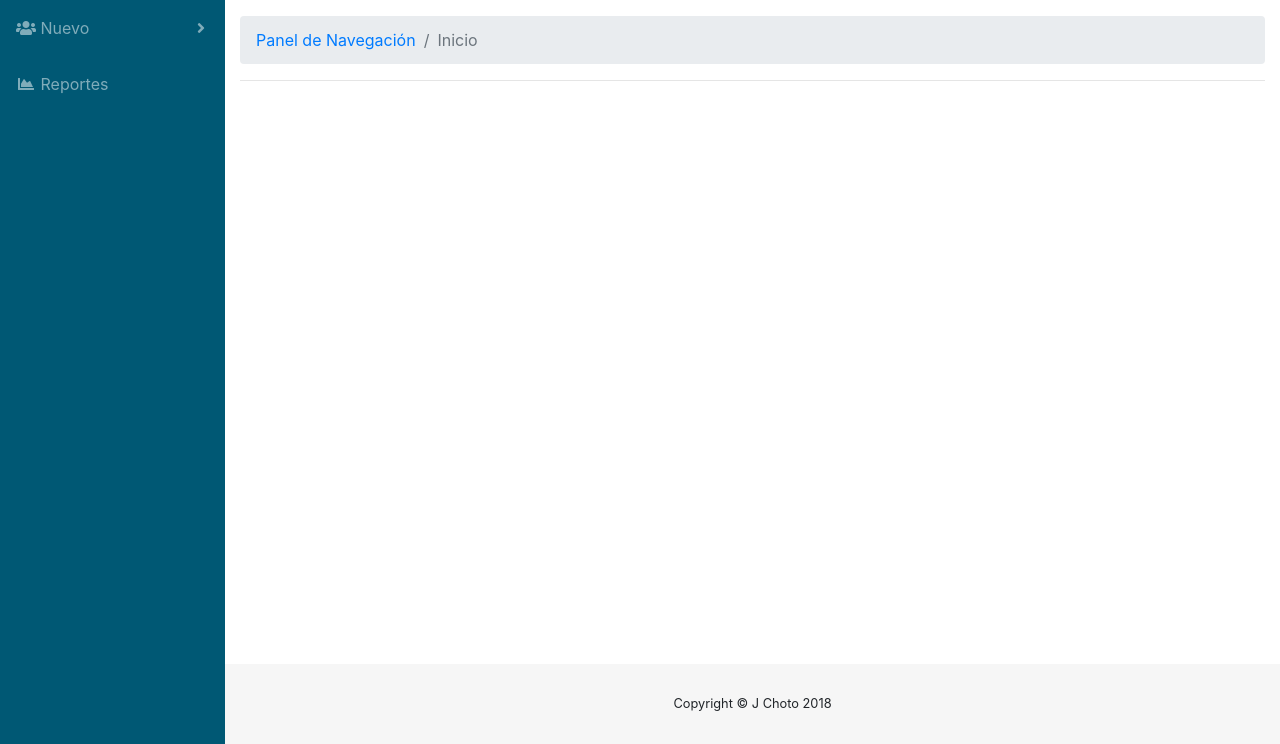
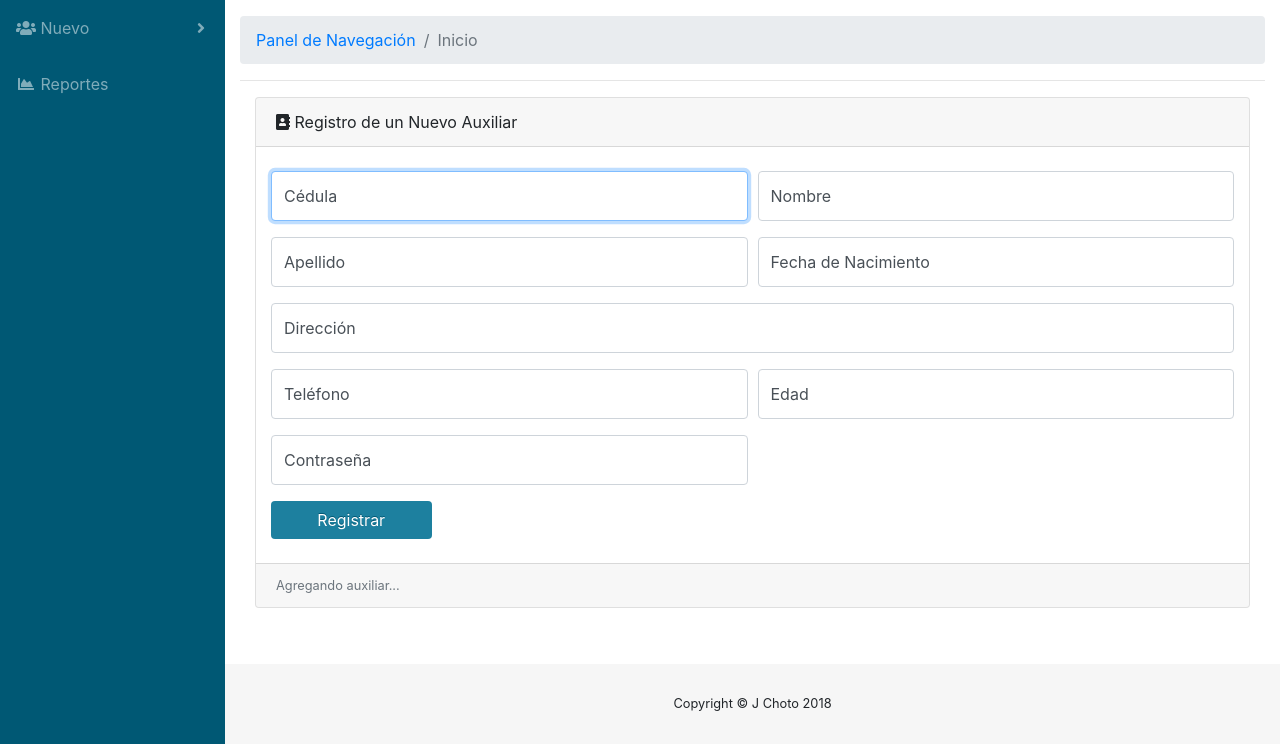
Before and after one commit to GrapesCompany/Maria-Auxiliadora, a PHP site: page /Maria-Auxiliadora/admin.php in a window 1280 px wide. Shown: the part 56-800 px from the top of the page. Run offline with PHP 8.4, Linux system fonts and the light colour scheme.

Commit message:
Registro Auxiliar
Nueva

```diff
--- a/admin.php
+++ b/admin.php
@@ -79,7 +79,7 @@
           </a>
           <div class="dropdown-menu" aria-labelledby="pagesDropdown">
             <a class="dropdown-item" onclick="showMedico(this.value)" href="#">Médico</a>
-            <a class="dropdown-item" href="#">Auxiliar</a>
+            <a class="dropdown-item" onclick="showAuxiliar(this.value)" href="#">Auxiliar</a>
           </div>
         </li>
 
@@ -131,6 +131,105 @@
 
           <!--Nuevo Medico-->
             <div id="div_nuevomedico" class="container"></div>
+
+           <!--Nuevo Auxiliar-->
+           <div id="div_nuevoauxiliar" class="container"></div>
+
+
+<!--_________________________________________________________________________________________________________-->
+
+<div class="container">
+
+<div class="card mb-3">
+           <div class="card-header">
+             <i class="fas fa-address-book"></i>
+             Registro de un Nuevo Auxiliar</div><br>
+           <div class="container">
+           <form> <div class="form-group">
+  <div class="form-row">
+    <div class="col-md-6">
+      <div class="form-label-group">
+        <input type="text" id="cedula" class="form-control" placeholder="Cédula" required="required" autofocus="autofocus">
+        <label for="cedula">Cédula</label>
+      </div>
+    </div>
+    <div class="col-md-6">
+      <div class="form-label-group">
+        <input type="text" id="nombre" class="form-control" placeholder="Nombre" required="required">
+        <label for="nombre">Nombre</label>
+      </div>
+    </div>
+  </div>
+</div>
+<div class="form-group">
+  <div class="form-row">
+    <div class="col-md-6">
+      <div class="form-label-group">
+        <input type="text" id="apellido" class="form-control" placeholder="Apellido" required="required" autofocus="autofocus">
+        <label for="apellido">Apellido</label>
+      </div>
+    </div>
+    <div class="col-md-6">
+      <div class="form-label-group">
+        <input type="text" id="fec_nac" class="form-control" placeholder="Fecha de Nacimiento" required="required">
+        <label for="fec_nac">Fecha de Nacimiento</label>
+      </div>
+    </div>
+  </div>
+</div>
+
+  <div class="form-group">
+  <div class="form-label-group">
+    <input type="email" id="direccion" class="form-control" placeholder="Dirección" required="required">
+    <label for="direccion">Dirección</label>
+  </div>
+</div>
+
+<div class="form-group">
+  <div class="form-row">
+    <div class="col-md-6">
+      <div class="form-label-group">
+        <input type="text" id="telefono" class="form-control" placeholder="Telefono" required="required" autofocus="autofocus">
+        <label for="telefono">Teléfono</label>
+      </div>
+    </div>
+    <div class="col-md-6">
+      <div class="form-label-group">
+        <input type="text" id="estado" class="form-control" placeholder="Edad" required="required">
+        <label for="edad">Edad</label>
+      </div>
+    </div>
+  </div>
+</div>
+
+<div class="form-group">
+  <div class="form-row">
+    <div class="col-md-6">
+      <div class="form-label-group">
+        <input type="password" id="inputPassword" class="form-control" placeholder="Contraseña" required="required">
+        <label for="inputPassword">Contraseña</label>
+      </div>
+    </div>
+  </div>
+</div>
+
+<button class="btn btn-block col-md-2 btn-ttc" href="login.html">Registrar</button>
+
+</form>
+</div>
+<br>
+<div class="card-footer small text-muted">Agregando auxiliar...</div>
+</div>
+
+</div>
+
+
+<!--_________________________________________________________________________________________________________-->
+
+
+
+
+
 
 
         </div>
--- a/js/funciones.js
+++ b/js/funciones.js
@@ -1,16 +1,30 @@
  function showMedico(str) {
-  str=" ";
-    if (str.length == 0) {
-        document.getElementById("div_nuevomedico").innerHTML = "";
-        return;
-    } else {
+
+     document.getElementById("div_nuevoauxiliar").innerHTML = "";
+
      var xmlhttp = new XMLHttpRequest();
-        xmlhttp.onreadystatechange = function() {
+     xmlhttp.onreadystatechange = function () {
          if (this.readyState == 4 && this.status == 200) {
              document.getElementById("div_nuevomedico").innerHTML = this.responseText;
          }
      }
-        xmlhttp.open("GET", "nuevo_medico.php?q="+str, true);
+
+     xmlhttp.open("GET", "nuevo_medico.php?q=" + str, true);
      xmlhttp.send();
  }
+
+
+ function showAuxiliar(str) {
+
+     document.getElementById("div_nuevomedico").innerHTML = "";
+
+     var xmlhttp = new XMLHttpRequest();
+     xmlhttp.onreadystatechange = function () {
+         if (this.readyState == 4 && this.status == 200) {
+             document.getElementById("div_nuevoauxiliar").innerHTML = this.responseText;
          }
+     }
+
+     xmlhttp.open("GET", "nuevo_auxiliar.php?q=" + str, true);
+     xmlhttp.send();
+ }
```
Also changed, not shown: nuevo_auxiliar.php (added, +85 -0 lines). Lines whose indentation alone changed are shown as unchanged.
